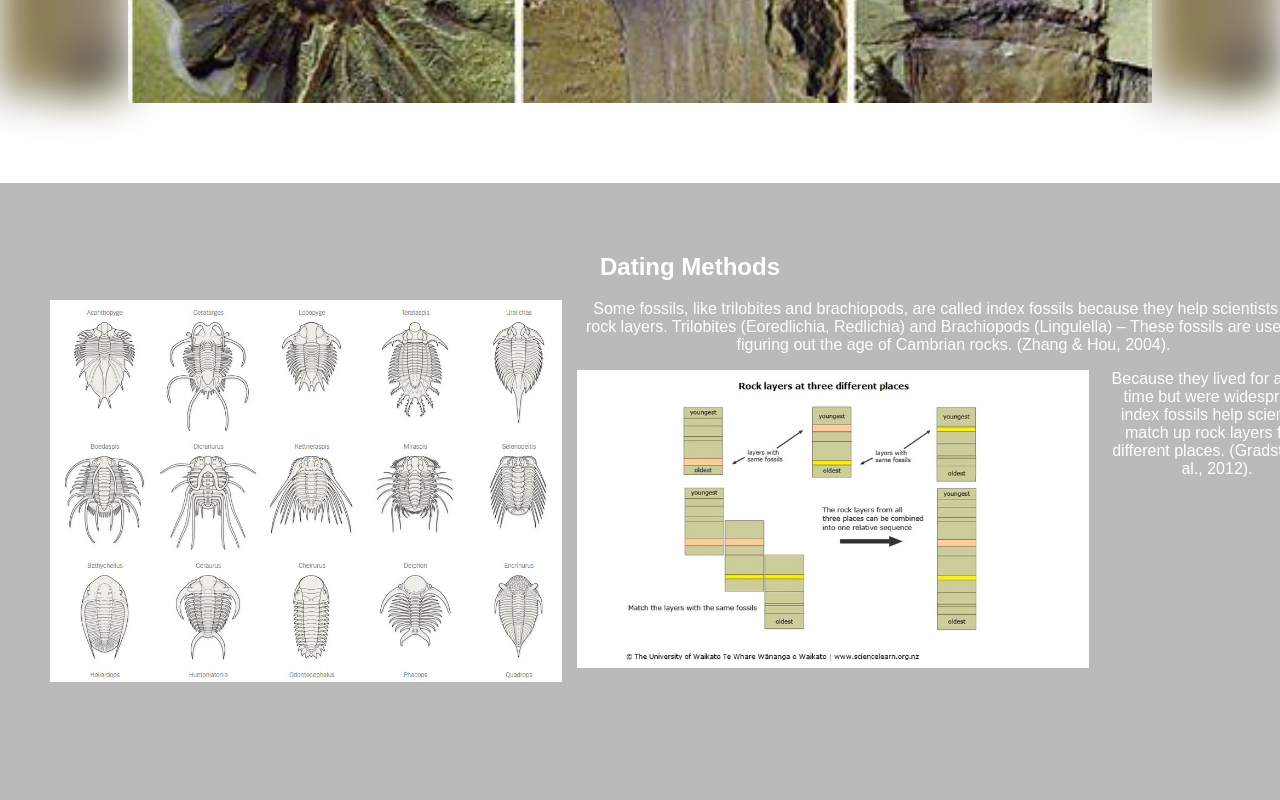
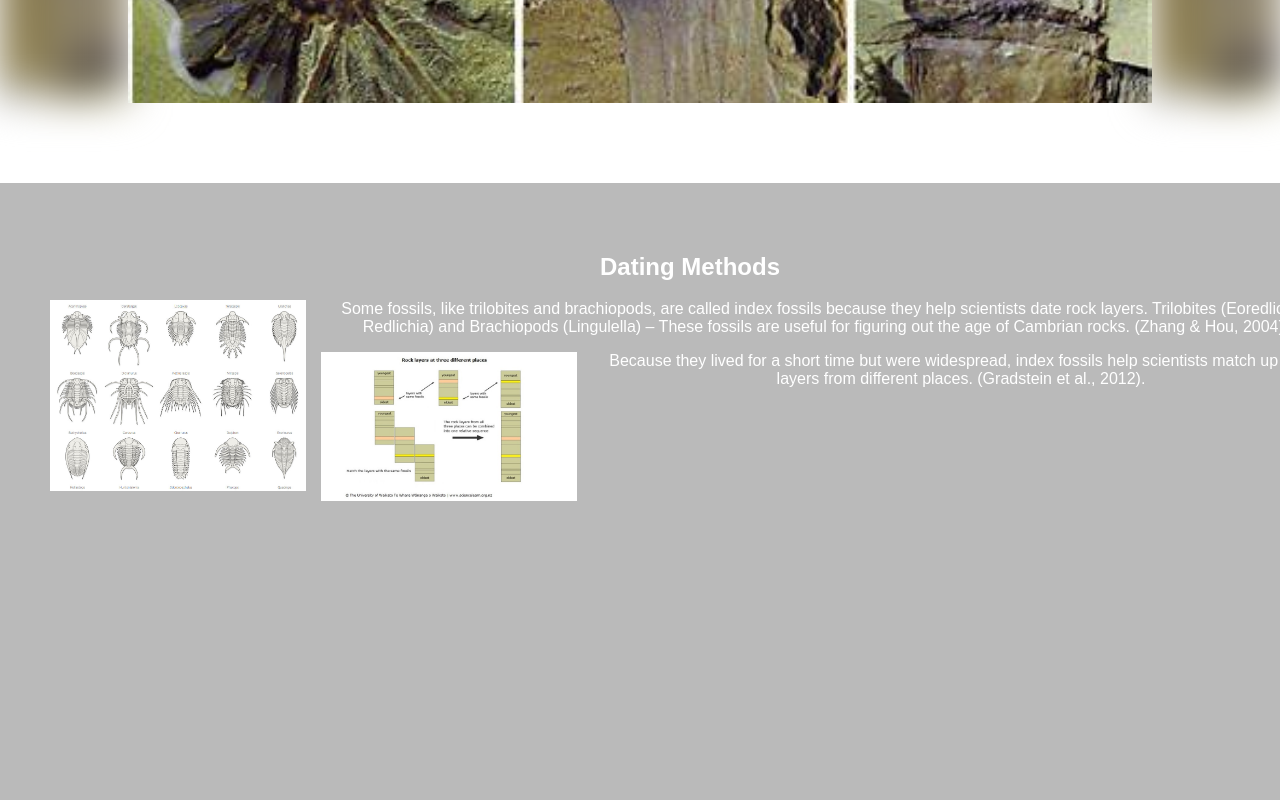
Before and after one commit to StPaulsColledge/FossilPresentation, a plain HTML site: page index.html in a window 1280 px wide. Shown: the part 3101-3901 px from the top of the page. Drawn offline with Linux system fonts and the light colour scheme.

Commit message:
Update style.css

```diff
--- a/style.css
+++ b/style.css
@@ -249,6 +249,14 @@ button:hover {
     height: auto; /* Maintain aspect ratio */
 }
 
+.wrap-image {
+    float: left; /* Makes the image float to the left of the text */
+    margin-right: 15px; /* Adds some space between the image and text */
+    margin-bottom: 10px; /* Adds space at the bottom so the text doesn't stick too close */
+    width: 20%; /* Adjust the size of the image */
+    height: auto; /* Maintain aspect ratio */
+}
+
 .diverse {
   width: 25%; /* Adjust width as needed */
   height: auto; /* Maintains aspect ratio */
```
